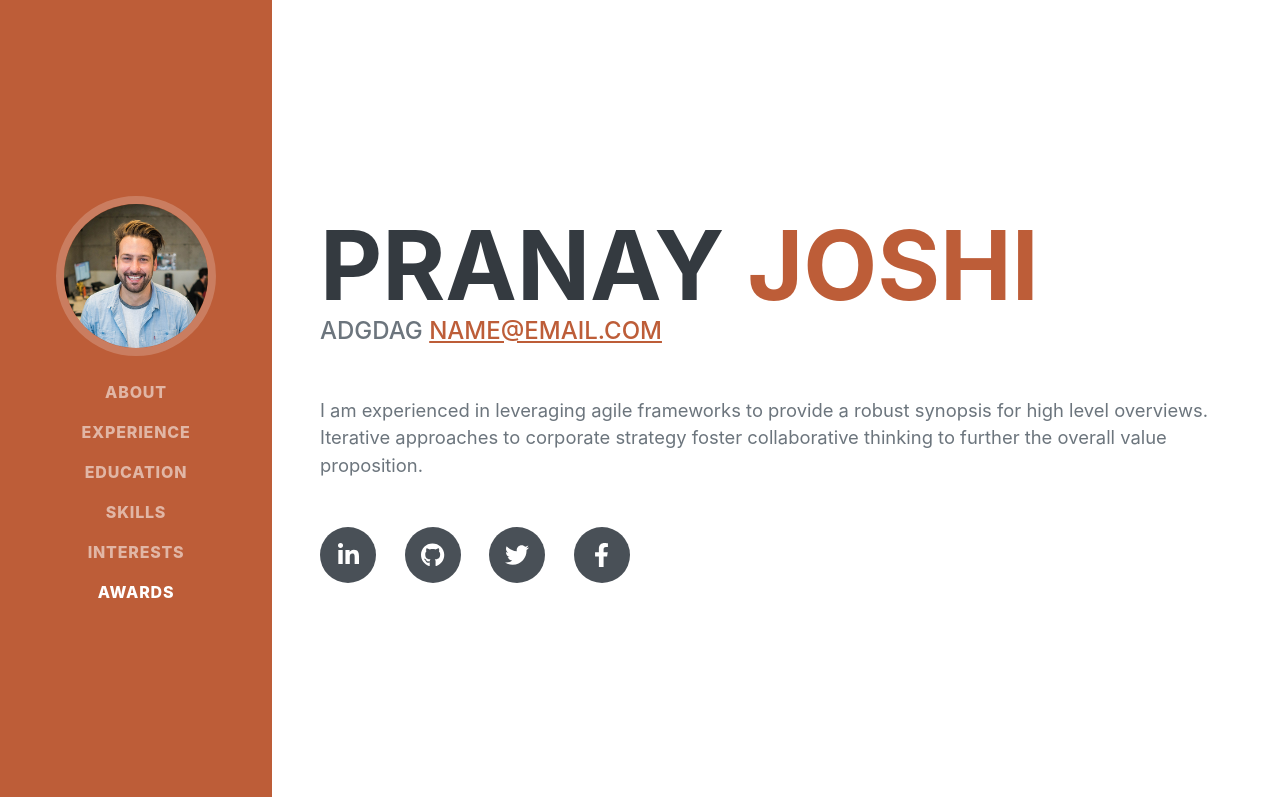
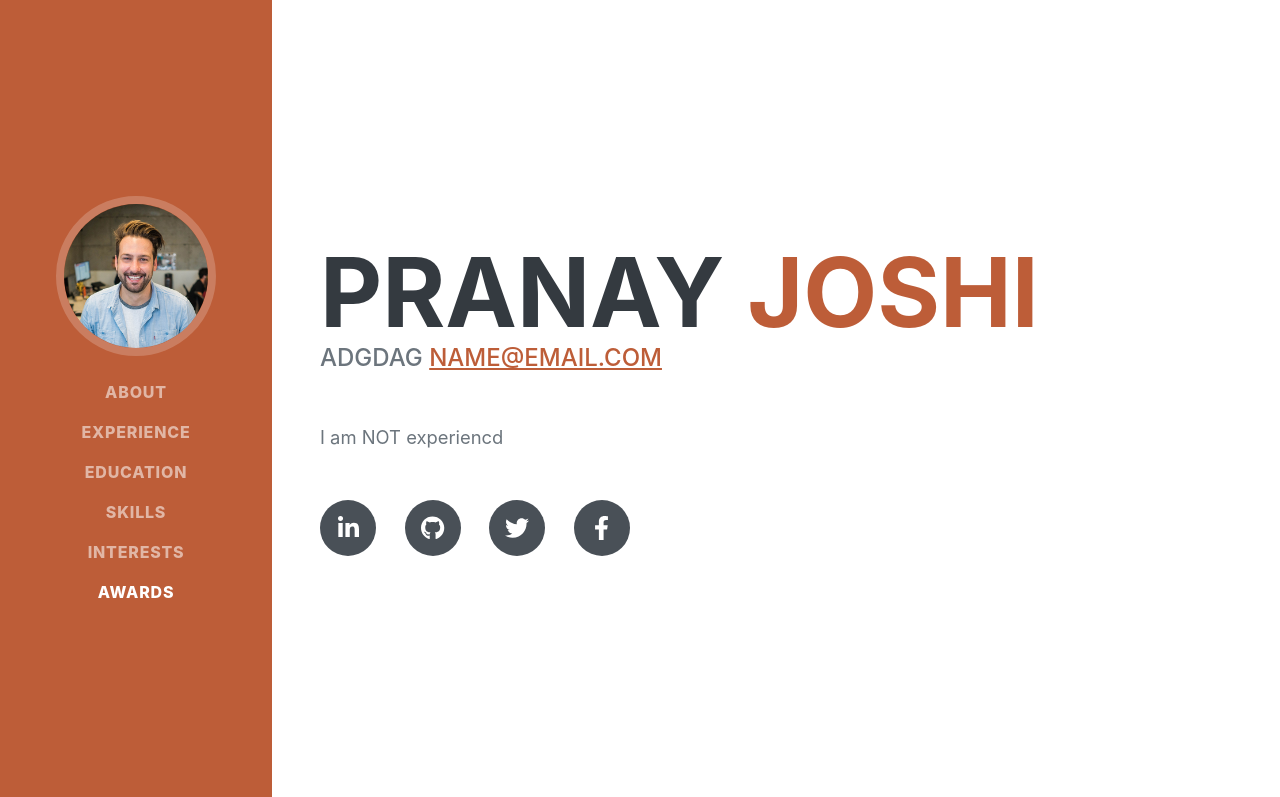
Before and after one commit to pranay2395/startbootstrap-resume-gh-pages, a plain HTML site: page index.html in a window 1280 px wide. Shown: the top 797 px of the page. Drawn offline with nearby package versions, Linux system fonts and the light colour scheme; a web font is replaced by a local one.

Commit message:
Second COmmit -- to update my Resume SUmmary

```diff
--- a/index.html
+++ b/index.html
@@ -47,7 +47,7 @@
                         adgdag
                         <a href="mailto:name@email.com">name@email.com</a>
                     </div>
-                    <p class="lead mb-5">I am experienced in leveraging agile frameworks to provide a robust synopsis for high level overviews. Iterative approaches to corporate strategy foster collaborative thinking to further the overall value proposition.</p>
+                    <p class="lead mb-5">I am NOT experiencd</p>
                     <div class="social-icons">
                         <a class="social-icon" href="#!"><i class="fab fa-linkedin-in"></i></a>
                         <a class="social-icon" href="#!"><i class="fab fa-github"></i></a>
```
